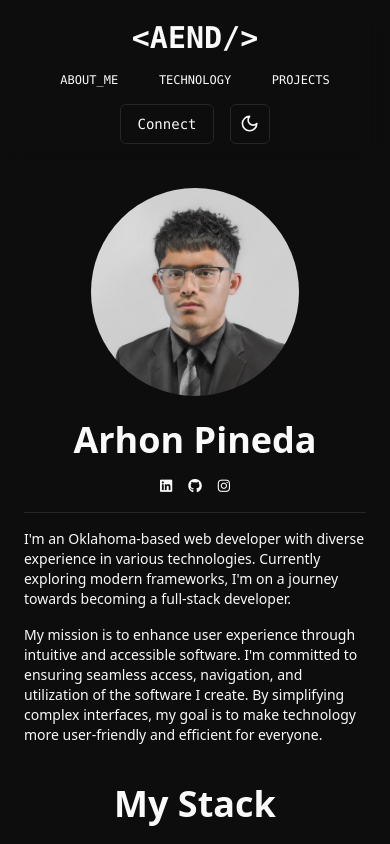
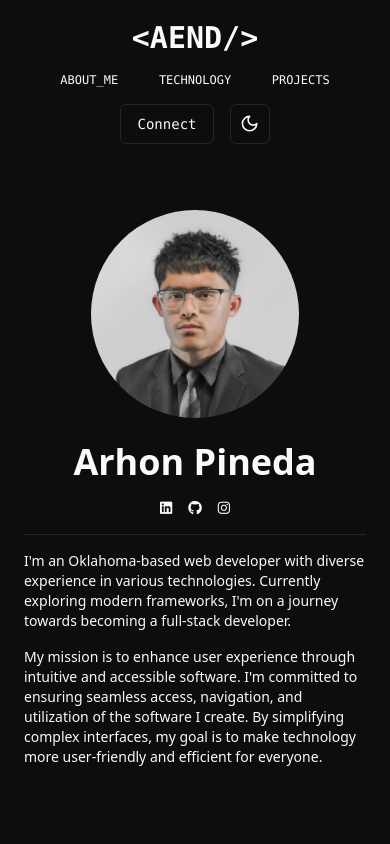
Before and after one commit to Aendoarphin/aend, a React (Vite) app: page / in a window 390 px wide. Shown: the top 844 px of the page. Built offline with nearby package versions, Linux system fonts and the light colour scheme.

Commit message:
updated responsive style

```diff
--- a/src/App.tsx
+++ b/src/App.tsx
@@ -8,7 +8,7 @@ import Connect from './components/Connect.tsx'
 const App = () => {
   return (
     <ThemeProvider defaultTheme="dark" storageKey="vite-ui-theme">
-      <div className='flex flex-col gap-[4vw] md:gap-[12vw] lg:gap-0'>
+      <div className='flex flex-col gap-[20vw] md:gap-[12vw] lg:gap-0'>
         <Nav/>
         <About/>
         <Stack/>
--- a/src/components/About.tsx
+++ b/src/components/About.tsx
@@ -1,7 +1,7 @@
 const About = () => {
   return (
     <>
-      <div id="about-me" className="h-min flex flex-col px-6 md:px-28 md:flex-row md:items-center md:gap-10 md:p-10 lg:p-40 xl:px-60 xl:h-screen xl:-mt-20">
+      <div id="about-me" className="-mt-10 h-min flex flex-col px-6 md:px-28 md:flex-row md:items-center md:gap-10 md:p-10 lg:p-40 xl:px-60 xl:h-screen xl:-mt-20">
         <img
           className="rounded-full mx-auto size-52 mb-6 md:size-80"
           src="/assets/images/profile_image.jpg"
--- a/src/components/Projects.tsx
+++ b/src/components/Projects.tsx
@@ -9,7 +9,7 @@ import {
 const Projects = () => {
   return (
     <>
-      <div id="projects" className="px-6 text-center flex flex-col gap-6 md:px-28 lg:px-40 xl:px-60">
+      <div id="projects" className="h-min px-6 text-center flex flex-col gap-6 md:px-28 lg:px-40 xl:px-60">
         <h1 className="font-bold text-4xl text-center py-6">
             Projects
         </h1>
--- a/src/components/Stack.tsx
+++ b/src/components/Stack.tsx
@@ -1,7 +1,7 @@
 const Stack = () => {
   return (
     <>
-      <div id="my-stack" className="px-6 text-center h-min flex flex-col gap-6 md:px-28 lg:px-40 xl:px-60">
+      <div id="my-stack" className="px-6 text-center h-min flex flex-col gap-6 md:px-28 lg:px-40 lg:h-screen xl:px-60">
           <h1 className="font-bold text-4xl text-center py-6">
             My Stack
           </h1>
```
